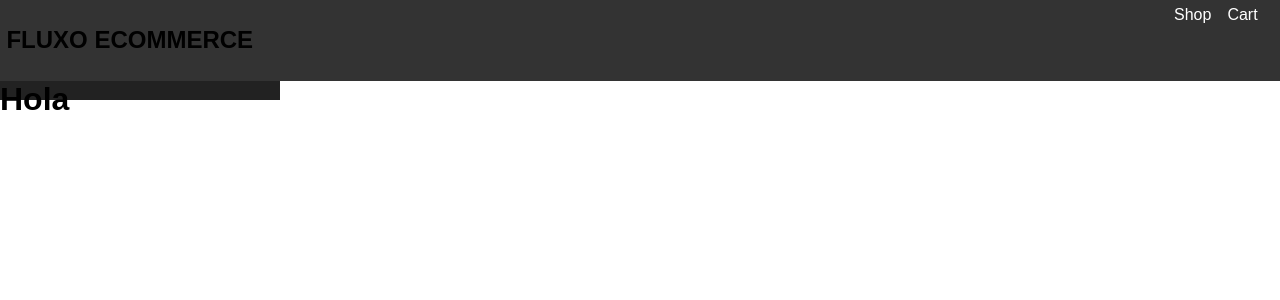
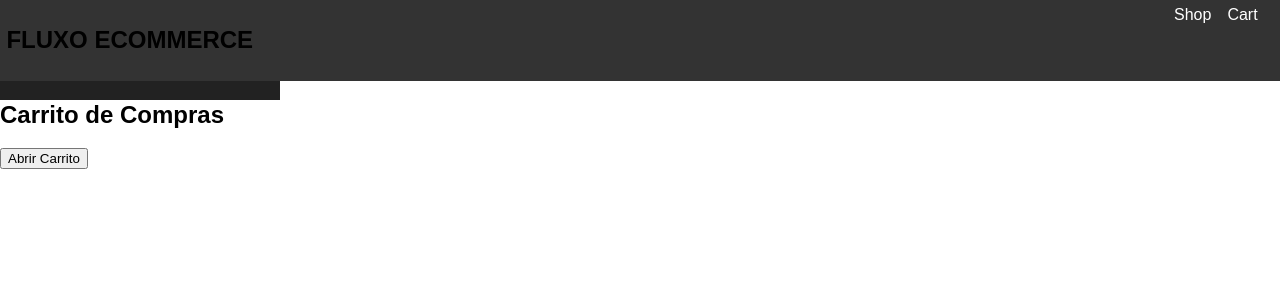
Before and after one commit to GEcheverria93/CreaTuLanding1-Echeverria, a React (Vite) app: page /cart in a window 1280 px wide. Shown: the top 300 px of the page. Built offline with nearby package versions, Linux system fonts and the light colour scheme.

Commit message:
add cart

```diff
--- a/package.json
+++ b/package.json
@@ -16,7 +16,8 @@
     "react": "^18.3.1",
     "react-dom": "^18.3.1",
     "react-router-dom": "^6.24.1",
-    "styled-components": "^6.1.11"
+    "styled-components": "^6.1.11",
+    "zustand": "^4.5.4"
   },
   "devDependencies": {
     "@types/react": "^18.3.3",
--- /dev/null
+++ b/src/components/BurgerButon.jsx
@@ -0,0 +1,18 @@
+import { Burger } from '../styles/burger.style';
+
+function BurgerButton(props) {
+  return (
+    <Burger>
+      <div
+        onClick={props.handleClick}
+        className={`icon nav-icon-5 ${props.clicked ? 'open' : ''}`}
+      >
+        <span></span>
+        <span></span>
+        <span></span>
+      </div>
+    </Burger>
+  );
+}
+
+export default BurgerButton;
--- a/src/components/ItemListContainer.jsx
+++ b/src/components/ItemListContainer.jsx
@@ -1,10 +1,12 @@
 import { useState, useEffect } from 'react';
 
 import { productsData } from '../data/products';
+import useCartStore from '../store/useCartStore';
 
 const ItemListContainer = ({ productListTitle }) => {
   const [products, setProducts] = useState([]);
-  console.log(productListTitle);
+  const { addToCart } = useCartStore();
+
   useEffect(() => {
     // Simula la carga de datos de productos
     setProducts(productsData);
@@ -12,16 +14,17 @@ const ItemListContainer = ({ productListTitle }) => {
 
   const checkProductStock = (productId) => {
     // Implementa la lógica para verificar el stock del producto
-    return true; // Retorna true o false según el stock
+    const product = products.find((product) => product.id === productId);
+    return product && product.stock > 0; // Retorna true o false según el stock
   };
 
-  const setupProductsEvents = () => {
-    // Implementa la lógica para configurar los eventos de los productos
+  const handleAddToCart = (product) => {
+    if (checkProductStock(product.id)) {
+      addToCart(product.id, product);
+    } else {
+      alert('Producto sin stock');
+    }
   };
-
-  useEffect(() => {
-    setupProductsEvents();
-  }, [products]);
 
   return (
     <>
@@ -37,7 +40,7 @@ const ItemListContainer = ({ productListTitle }) => {
             <button
               className="add-to-cart-btn"
               disabled={!checkProductStock(product.id)}
-              data-product-id={product.id}
+              onClick={() => handleAddToCart(product)}
             >
               Añadir al carrito
             </button>
--- a/src/components/NavBar.jsx
+++ b/src/components/NavBar.jsx
@@ -1,7 +1,8 @@
 import { useState } from 'react';
+import { Link } from 'react-router-dom';
 import styled from 'styled-components';
 
-import BurguerButton from './BurguerButon';
+import BurgerButton from './BurgerButon';
 
 function NavBar() {
   const [clicked, setClicked] = useState(false);
@@ -15,11 +16,11 @@ function NavBar() {
       <NavContainer>
         <h2>FLUXO ECOMMERCE</h2>
         <div className={`links ${clicked ? 'active' : ' '}`}>
-          <a href="">Shop</a>
-          <a href="">Cart</a>
+          <Link to="/shop">Shop</Link>
+          <Link to="/cart">Cart</Link>
         </div>
-        <div className="burguer">
-          <BurguerButton clicked={clicked} handleClick={handleClick} />
+        <div className="burger">
+          <BurgerButton clicked={clicked} handleClick={handleClick} />
         </div>
         <BgDiv className={`initial ${clicked ? ' active' : ''}`}></BgDiv>
       </NavContainer>
@@ -88,7 +89,7 @@ const NavContainer = styled.nav`
     }
   }
 
-  .burguer {
+  .burger {
     @media (min-width: 768px) {
       display: none;
     }
--- a/src/pages/cart/CartPage.jsx
+++ b/src/pages/cart/CartPage.jsx
@@ -1,5 +1,78 @@
+import useCartStore from '../../store/useCartStore';
+
 const CartPage = () => {
-  return <h1>Hola</h1>;
+  const { cart, isCartOpen, toggleCart, addToCart, removeFromCart, clearCart } =
+    useCartStore();
+
+  return (
+    <div>
+      <h2>Carrito de Compras</h2>
+      <button onClick={toggleCart}>
+        {isCartOpen ? 'Cerrar Carrito' : 'Abrir Carrito'}
+      </button>
+      <div className="" id="">
+        <ul className="" id="cart-list">
+          {cart.map((cartProduct) => (
+            <li key={cartProduct.id}>
+              <article className="cart-product">
+                <img
+                  src={`./images/${cartProduct.image}`}
+                  alt={cartProduct.name}
+                  className="cart-product-img"
+                />
+                <span className="product-title">
+                  <strong>{cartProduct.count}</strong> x {cartProduct.name}
+                </span>
+                <p className="product-price">${cartProduct.price}</p>
+                <div className="cart-product-actions">
+                  <button
+                    className="btn-add"
+                    onClick={() => addToCart(cartProduct.id, cartProduct)}
+                  >
+                    +
+                  </button>
+                  <button
+                    className="btn-remove"
+                    onClick={() => removeFromCart(cartProduct.id)}
+                  >
+                    -
+                  </button>
+                </div>
+              </article>
+            </li>
+          ))}
+        </ul>
+        {cart.length > 0 && (
+          <div>
+            <div className="total-price">
+              Total:{' '}
+              <strong>
+                $
+                {cart.reduce(
+                  (total, item) => total + item.price * item.count,
+                  0
+                )}
+              </strong>
+            </div>
+            <button
+              className="btn-buy"
+              onClick={() => {
+                alert(
+                  `Has realizado una compra con un valor de $${cart.reduce((total, item) => total + item.price * item.count, 0)}, ¡Felicitaciones!`
+                );
+                clearCart();
+              }}
+            >
+              Comprar
+            </button>
+            <button className="btn-clear" onClick={clearCart}>
+              Limpiar carrito
+            </button>
+          </div>
+        )}
+      </div>
+    </div>
+  );
 };
 
 export default CartPage;
--- /dev/null
+++ b/src/store/useCartStore.js
@@ -0,0 +1,52 @@
+import { create } from 'zustand';
+import { persist } from 'zustand/middleware';
+
+const useCartStore = create(
+  persist(
+    (set, get) => ({
+      cart: [],
+      isCartOpen: false,
+      toggleCart: () => {
+        set((state) => ({ isCartOpen: !state.isCartOpen }));
+      },
+      addToCart: (id, product) => {
+        const cart = get().cart;
+        const existingProduct = cart.find((item) => item.id === id);
+
+        if (existingProduct) {
+          set((state) => ({
+            cart: state.cart.map((item) =>
+              item.id === id ? { ...item, count: item.count + 1 } : item
+            ),
+          }));
+        } else {
+          set((state) => ({
+            cart: [...state.cart, { ...product, count: 1 }],
+          }));
+        }
+      },
+      removeFromCart: (id) => {
+        const cart = get().cart;
+        const existingProduct = cart.find((item) => item.id === id);
+
+        if (existingProduct.count > 1) {
+          set((state) => ({
+            cart: state.cart.map((item) =>
+              item.id === id ? { ...item, count: item.count - 1 } : item
+            ),
+          }));
+        } else {
+          set((state) => ({
+            cart: state.cart.filter((item) => item.id !== id),
+          }));
+        }
+      },
+      clearCart: () => {
+        set({ cart: [] });
+      },
+    }),
+    { name: 'cart-storage' }
+  )
+);
+
+export default useCartStore;
--- a/src/components/BurguerButon.jsx
+++ b/src/styles/burger.style.js
@@ -1,23 +1,6 @@
 import styled from 'styled-components';
 
-function BurguerButton(props) {
-  return (
-    <Burguer>
-      <div
-        onClick={props.handleClick}
-        className={`icon nav-icon-5 ${props.clicked ? 'open' : ''}`}
-      >
-        <span></span>
-        <span></span>
-        <span></span>
-      </div>
-    </Burguer>
-  );
-}
-
-export default BurguerButton;
-
-const Burguer = styled.div`
+export const Burger = styled.div`
     .nav-icon-5{
   width: 35px;
   height: 30px;
```
Also changed, not shown: 1 other file (tests, documents, lock files or other folders).
